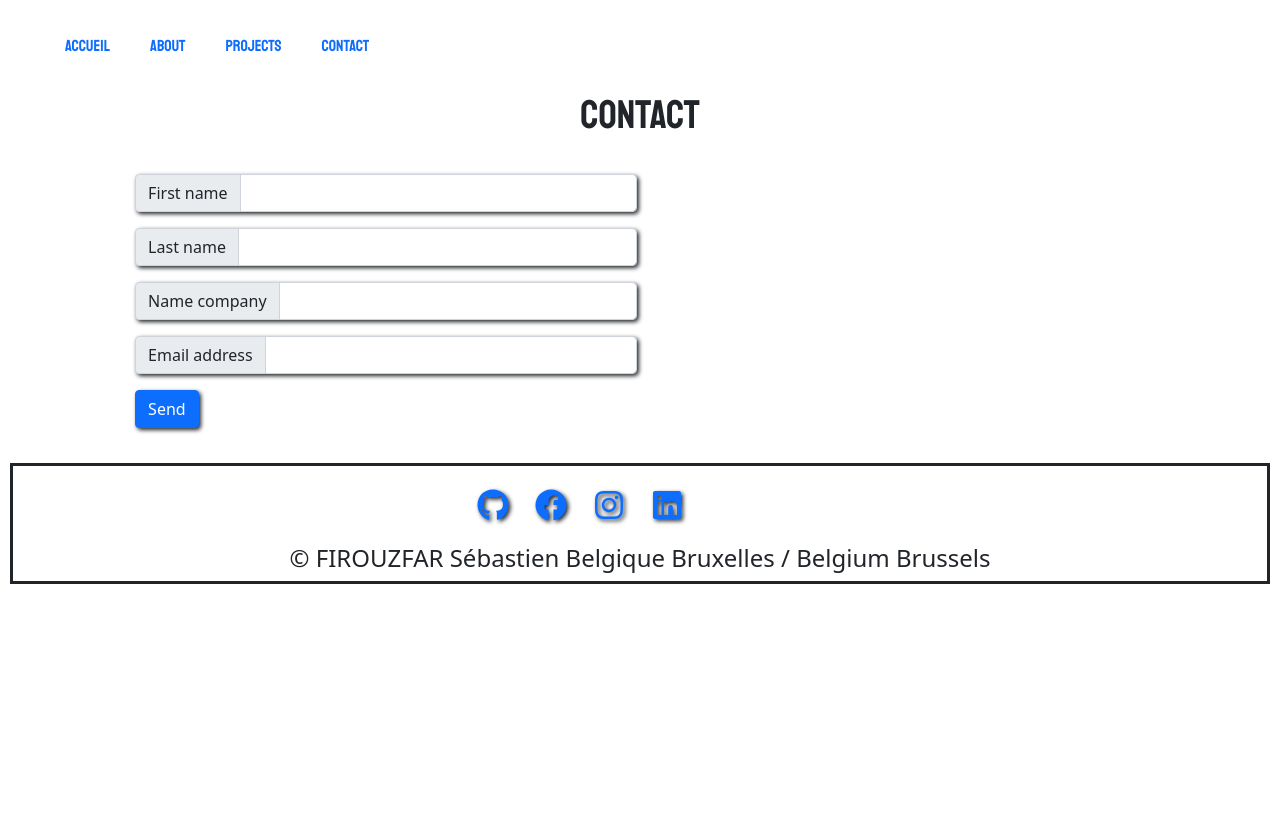
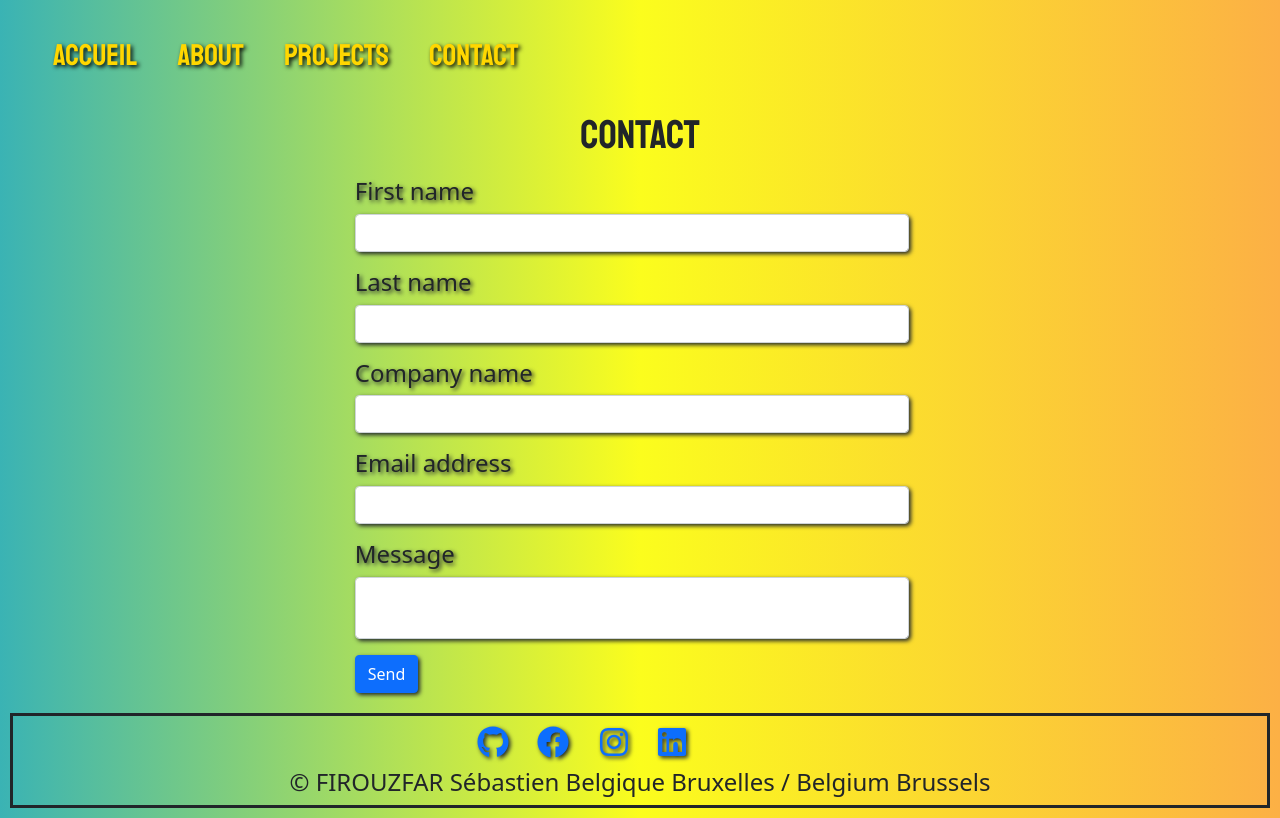
Before and after one commit to SebastienFirouzfar/portfolio, a React (Create React App) app in the folder portfolio-sebastien/: page /Contact in a window 1280 px wide. Built offline with nearby package versions, Linux system fonts and the light colour scheme.

Commit message:
Update all the pages / modification toutes les pages

```diff
--- a/portfolio-sebastien/package.json
+++ b/portfolio-sebastien/package.json
@@ -15,6 +15,7 @@
     "react-icons": "^4.2.0",
     "react-router-dom": "^5.2.0",
     "react-scripts": "4.0.3",
+    "validator": "^13.6.0",
     "web-vitals": "^1.1.2"
   },
   "scripts": {
--- a/portfolio-sebastien/src/components/Card.js
+++ b/portfolio-sebastien/src/components/Card.js
@@ -54,7 +54,7 @@ export const ListFrontEnd = (props) =>{
   console.log(aboutCompetence)
 
   return (
-      <div className="container">
+      <div className="containerAbout">
          <div className="row">
         {aboutCompetence.map(infoCompetence => <CardFrontEnd infoCompetence={infoCompetence} /> )}
         </div>
@@ -69,7 +69,7 @@ export const ListBackEnd = (props) =>{
   console.log(aboutCompetence)
 
   return (
-      <div className="container">
+      <div className="containerAbout">
          <div className="row">
         {aboutCompetence.map(infoCompetence => <CardBackEnd infoCompetence={infoCompetence} /> )}
         </div>
@@ -84,7 +84,7 @@ export const List = (props) =>{
     console.log(aboutInformation)
 
       return (
-          <div className="container">
+          <div className="containerAbout">
              <div className="row">
             {aboutInformation.map(infoAbout => <Card infoAbout={infoAbout} /> )}
             </div>
--- a/portfolio-sebastien/src/components/CardProject.js
+++ b/portfolio-sebastien/src/components/CardProject.js
@@ -30,7 +30,7 @@ export const ListProject = (props) => {
   console.log(projects);
 
   return (
-    <div className="container">
+    <div className="containerProject">
       <div className="row">
         {projects.map((project) => (
           <CardProject project={project} />
--- a/portfolio-sebastien/src/components/Footer.js
+++ b/portfolio-sebastien/src/components/Footer.js
@@ -6,7 +6,7 @@ export const Footer = () => {
     return (
         <div className="containerFooter">
             <div className="row col-xs col-sm col-md col-lg">
-                <div className="col-lg-6 col-md-3 d-flex">
+                <div className="col-xs col-sm col-md col-lg">
                      <a  href="https://github.com/SebastienFirouzfar"> <FaGithub size="2em"/> </a>
                      <a  href="https://www.facebook.com/sebastien.firouz/"><FaFacebook size="2em"/> </a>
                      <a  href="https://www.instagram.com/aidin_firouzfar/"><FaInstagram size="2em"/></a>
--- a/portfolio-sebastien/src/pages/Contact.js
+++ b/portfolio-sebastien/src/pages/Contact.js
@@ -1,17 +1,34 @@
-import React from "react";
+import React, {useState} from "react";
 import { Navigation } from "./Navigation";
+import validator from 'validator'
 
 export const Contact = () => {
+
+  const [emailError, setEmailError] = useState('')
+  const validateEmail = (e) => {
+    var email = e.target.value
+
+    if (validator.isEmail(email)) {
+      setEmailError('Valid Email :)')
+    } else {
+      setEmailError('Enter valid Email!')
+    }
+  }
+
   return (
     <div>
       <Navigation />
       <h1>Contact</h1>
 
-      <div className="container">
+      <div className="containerContact">
         <div className="row col-xs col-sm col-md col-lg">
           <form id="contactBlock">
-            <div class="input-group mb-3 col-xs col-sm col-md col-lg">
-              <span class="input-group-text" id="inputGroup-sizing-default">First name </span>
+
+            <label htmlFor="first name">
+            <h4 className="title">First name </h4>
+            </label>
+
+            <div className="input-group mb-3 col-xs col-sm col-md col-lg">
               <input
                 type="text"
                 className="form-control"
@@ -20,8 +37,11 @@ export const Contact = () => {
               />
             </div>
 
-            <div class="input-group mb-3 col-xs col-sm col-md col-lg">
-              <span class="input-group-text" id="inputGroup-sizing-default">Last name </span>
+            <label htmlFor="last name">
+            <h4 className="title">Last name </h4>
+            </label>
+            <div className="input-group mb-3 col-xs col-sm col-md col-lg">
+
               <input
                 type="text"
                 className="form-control"
@@ -30,23 +50,38 @@ export const Contact = () => {
               />
             </div>
 
-            <div class="input-group mb-3 col-xs col-sm col-md col-lg">
-              <span class="input-group-text" id="inputGroup-sizing-default">Name company </span>
+            <label htmlFor="company">
+            <h4 className="title">Company name</h4>
+            </label>
+
+            <div className="input-group mb-3 col-xs col-sm col-md col-lg">
+
               <input
                 type="text"
                 className="form-control"
               />
             </div>
 
-            <div class="input-group mb-3 col-xs col-sm col-md col-lg">
-              <span class="input-group-text" id="inputGroup-sizing-default">Email address </span>
+            <label htmlFor="email">
+            <h4 className="title">Email address </h4>
+            </label>
+            <div className="input-group mb-3 col-xs col-sm col-md col-lg">
+
               <input
                 type="text"
                 className="form-control"
+                onChange={(e) => validateEmail(e)}
               />
             </div>
 
-            <button type="button" class="btn btn-primary">Send</button>
+            <label htmlFor="message">
+            <h4 className="title">Message </h4>
+            </label>
+            <div className="input-group  mb-3 col-xs col-sm col-md col-lg">
+              <textarea  className="form-control" aria-label="With textarea"></textarea>
+            </div>
+            <h3>{emailError}</h3>
+            <button type="button" className="btn btn-primary">Send</button>
 
           </form>
         </div>
--- a/portfolio-sebastien/src/pages/Navigation.js
+++ b/portfolio-sebastien/src/pages/Navigation.js
@@ -3,7 +3,7 @@ import { NavLink } from "react-router-dom";
 
 export const Navigation = () => {
   return (
-    <div className="container">
+    <div className="containerNavigation">
       <nav class="navbar navbar-expand-lg navbar-light ">
         <button
           class="navbar-toggler"
--- a/portfolio-sebastien/src/styles/_about.scss
+++ b/portfolio-sebastien/src/styles/_about.scss
@@ -1,4 +1,26 @@
 $margin10: 10px;
+
+
+.containerAbout{
+  display: flex;
+  position: relative;
+  left: 8px;
+  margin: 25px 25px;
+    a{
+        margin: $margin10;
+        text-decoration: none;
+        // position: relative;
+        // margin-left: 65%;
+        text-align: center;
+        font-family: 'Staatliches', cursive;
+    }
+
+    :after {
+        color:black;
+        filter: drop-shadow(10px 10px 10px #0e0e0e);
+    }
+
+}
 
 .imgPresentation {
   position: relative;
--- a/portfolio-sebastien/src/styles/_contact.scss
+++ b/portfolio-sebastien/src/styles/_contact.scss
@@ -1,3 +1,18 @@
 .form-control{
-    margin-right: 50%;
+    margin-right: 9%;
+    resize : none ;
 }
+
+
+.containerContact{
+    display: flex;
+    // position: relative;
+    // left: 8px;
+    margin: 0px 23% 0%;
+
+      :after {
+          color:black;
+          filter: drop-shadow(10px 10px 10px #0e0e0e);
+      }
+
+}
--- a/portfolio-sebastien/src/styles/_navigation.scss
+++ b/portfolio-sebastien/src/styles/_navigation.scss
@@ -1 +1,27 @@
 @import url('https://fonts.googleapis.com/css2?family=Bangers&family=Staatliches&display=swap');
+
+$margin10: 10px;
+
+.containerNavigation{
+    display: flex;
+    position: relative;
+    left: 8px;
+    margin: 25px 25px;
+      a{
+          margin: $margin10;
+          text-decoration: none;
+          // position: relative;
+          // margin-left: 65%;
+          text-align: center;
+          font-family: 'Staatliches', cursive;
+          font-size: 30px;
+          text-shadow: 2px 2px 4px #000000;
+          color: gold;
+      }
+
+      :after {
+          color:black;
+          filter: drop-shadow(10px 10px 10px #0e0e0e);
+      }
+
+  }
--- a/portfolio-sebastien/src/styles/_project.scss
+++ b/portfolio-sebastien/src/styles/_project.scss
@@ -1,7 +1,29 @@
+$margin10: 10px;
+
 h3 {
   text-align: center;
 }
 
+.containerProject{
+  display: flex;
+  position: relative;
+  // left: 8px;
+  margin: 25px 25px;
+    a{
+        margin: $margin10;
+        text-decoration: none;
+        // position: relative;
+        // margin-left: 65%;
+        text-align: center;
+        font-family: 'Staatliches', cursive;
+    }
+
+    :after {
+        color:black;
+        filter: drop-shadow(10px 10px 10px #0e0e0e);
+    }
+
+}
 
 .paragrapheProject {
   margin: 10px auto auto;
--- a/portfolio-sebastien/src/styles/index.scss
+++ b/portfolio-sebastien/src/styles/index.scss
@@ -6,6 +6,11 @@
 @import "./contact";
 
 $margin10: 10px;
+
+body{
+  background: rgb(58,179,180);
+  background: linear-gradient(90deg, rgba(58,179,180,1) 0%, rgba(251,253,29,1) 50%, rgba(252,176,69,1) 100%);
+}
 
 #imgHome {
   margin: $margin10;
@@ -39,27 +44,6 @@ h1{
   margin-left: 7%;
 }
 
-.container{
-  display: flex;
-  position: relative;
-  left: 8px;
-  margin: 25px 25px;
-    a{
-        margin: $margin10;
-        text-decoration: none;
-        // position: relative;
-        // margin-left: 65%;
-        text-align: center;
-        font-family: 'Staatliches', cursive;
-    }
-
-    :after {
-        color:black;
-        filter: drop-shadow(10px 10px 10px #0e0e0e);
-    }
-
-}
-
 .card {
   width:20rem;
 }
```
Also changed, not shown: 1 other file (tests, documents, lock files or other folders).
